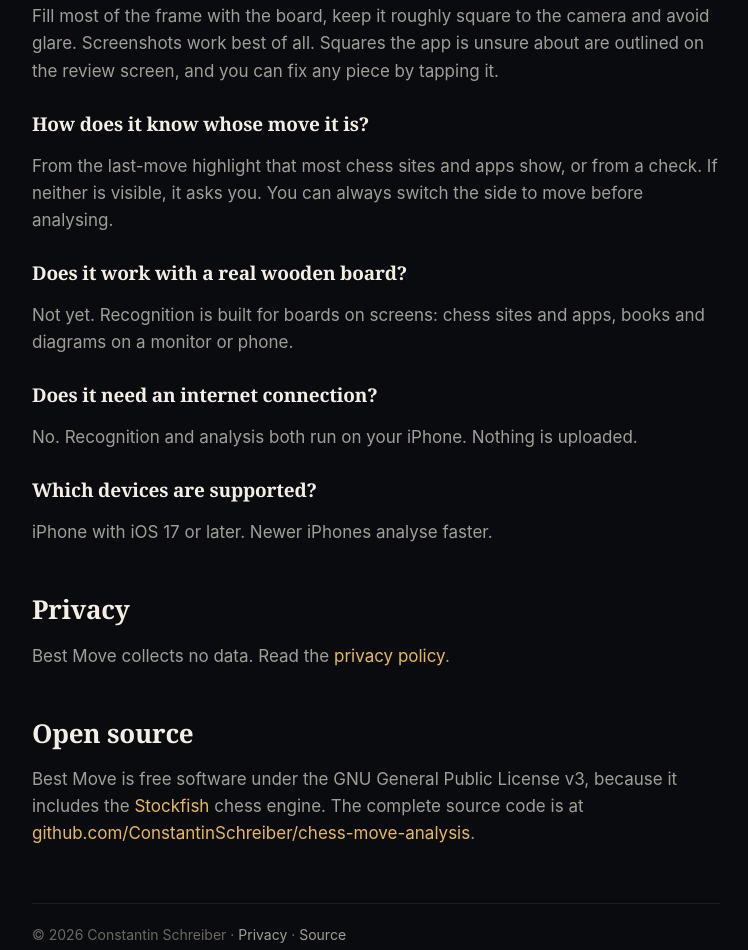
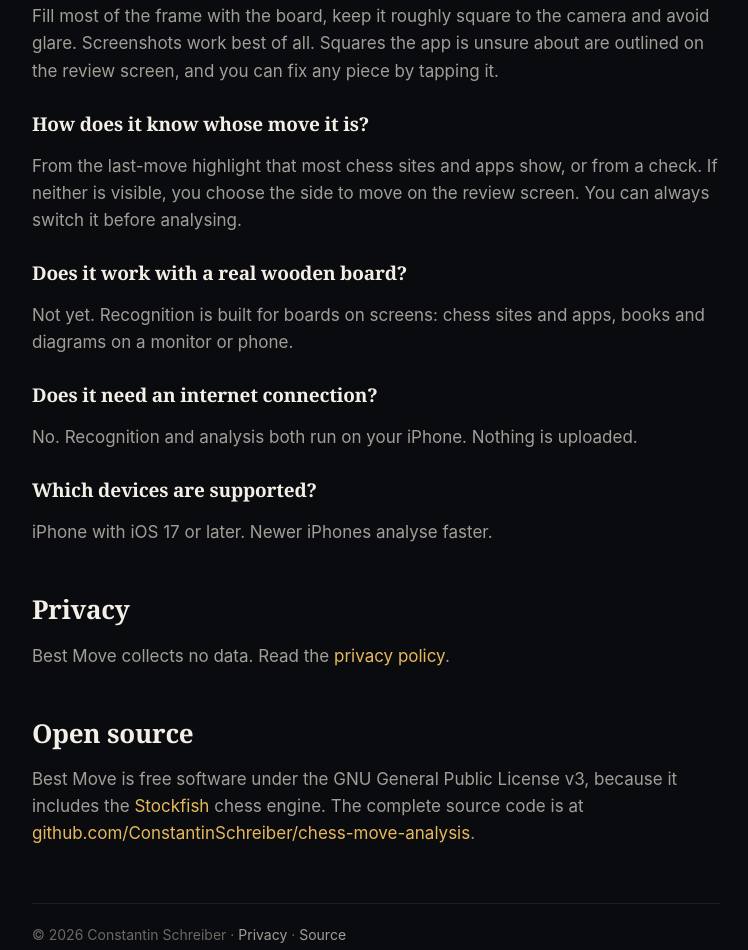
Before and after one commit to ConstantinSchreiber/chess-move-analysis, a plain HTML site: page docs/index.html in a window 1280 px wide. Shown: the part 1300-2250 px from the top of the page, without its empty margins (264-1012 px from the left). Drawn offline with Linux system fonts and the light colour scheme.

Commit message:
Support page: clearer side-to-move answer
Co-Authored-By: Claude Opus 5.5 <noreply@anthropic.com>
Claude-Session: https://claude.ai/code/session_01AD6qACuPAkZVdC4eqpay5e

```diff
--- a/docs/index.html
+++ b/docs/index.html
@@ -41,7 +41,7 @@
 
   <h3>How does it know whose move it is?</h3>
   <p>From the last-move highlight that most chess sites and apps show, or from a check. If neither is
-    visible, it asks you. You can always switch the side to move before analysing.</p>
+    visible, you choose the side to move on the review screen. You can always switch it before analysing.</p>
 
   <h3>Does it work with a real wooden board?</h3>
   <p>Not yet. Recognition is built for boards on screens: chess sites and apps, books and diagrams
```
